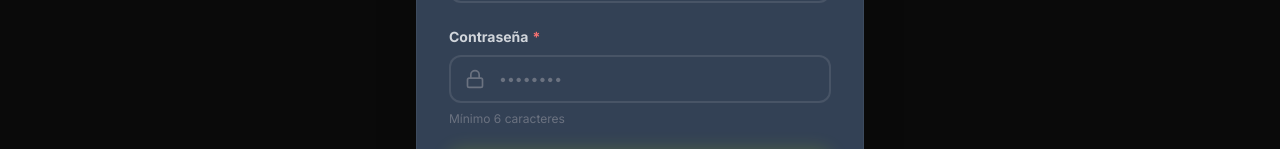
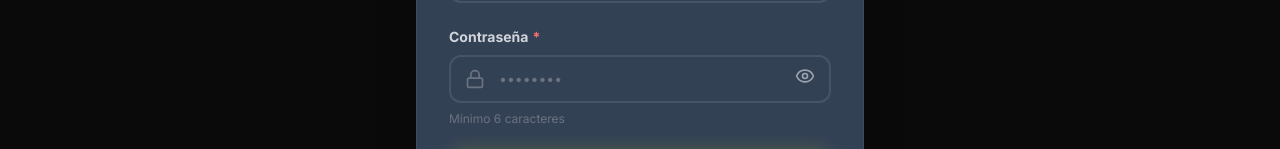
Before and after one commit to kyruodioso/condominio-os, a Next.js app: page /login in a window 1280 px wide. Shown: the part 485-634 px from the top of the page. Built offline with nearby package versions, Linux system fonts and the light colour scheme; no server answers.

Commit message:
feat: add password visibility toggle to login page

```diff
--- a/src/app/login/page.tsx
+++ b/src/app/login/page.tsx
@@ -3,7 +3,7 @@
 import { useState } from 'react';
 import { signIn } from 'next-auth/react';
 import { useRouter } from 'next/navigation';
-import { Building2, Mail, Lock } from 'lucide-react';
+import { Building2, Mail, Lock, Eye, EyeOff } from 'lucide-react';
 import FormField from '@/components/ui/FormField';
 import { useForm } from '@/hooks/useForm';
 import { validators, composeValidators } from '@/utils/validation';
@@ -16,6 +16,7 @@ interface LoginFormValues {
 export default function LoginPage() {
     const router = useRouter();
     const [serverError, setServerError] = useState('');
+    const [showPassword, setShowPassword] = useState(false);
 
     const form = useForm<LoginFormValues>({
         initialValues: {
@@ -111,7 +112,7 @@ export default function LoginPage() {
                     <FormField
                         label="Contraseña"
                         name="password"
-                        type="password"
+                        type={showPassword ? 'text' : 'password'}
                         value={form.values.password}
                         onChange={form.handleChange('password')}
                         onBlur={form.handleBlur('password')}
@@ -122,7 +123,15 @@ export default function LoginPage() {
                         autoComplete="current-password"
                         icon={Lock}
                         hint="Mínimo 6 caracteres"
-                        showSuccess
+                        endAdornment={
+                            <button
+                                type="button"
+                                onClick={() => setShowPassword(!showPassword)}
+                                className="text-gray-400 hover:text-white transition-colors focus:outline-none"
+                            >
+                                {showPassword ? <EyeOff size={20} /> : <Eye size={20} />}
+                            </button>
+                        }
                     />
 
                     <button
--- a/src/components/ui/FormField.tsx
+++ b/src/components/ui/FormField.tsx
@@ -22,6 +22,7 @@ export interface FormFieldProps {
   validateOnBlur?: boolean;
   showSuccess?: boolean;
   children?: React.ReactNode; // For select options
+  endAdornment?: React.ReactNode; // For custom right-side content (e.g. password toggle)
 }
 
 export default function FormField({
@@ -44,6 +45,7 @@ export default function FormField({
   validateOnBlur = true,
   showSuccess = false,
   children,
+  endAdornment,
 }: FormFieldProps) {
   const [internalError, setInternalError] = useState<string | undefined>();
   const [isTouched, setIsTouched] = useState(touched);
@@ -141,7 +143,7 @@ export default function FormField({
               'w-full rounded-xl px-4 py-3 bg-gym-gray text-white text-sm transition-all',
               'focus:outline-none focus:ring-2',
               Icon && 'pl-12',
-              isValid && 'pr-12',
+              (isValid || endAdornment) && 'pr-12',
               shouldShowError
                 ? 'border-2 border-red-500 focus:ring-red-500/50'
                 : isFocused
@@ -172,7 +174,7 @@ export default function FormField({
               'w-full rounded-xl px-4 py-3 bg-gym-gray text-white text-sm transition-all',
               'placeholder-gray-500 focus:outline-none focus:ring-2',
               Icon && 'pl-12',
-              isValid && 'pr-12',
+              (isValid || endAdornment) && 'pr-12',
               shouldShowError
                 ? 'border-2 border-red-500 focus:ring-red-500/50'
                 : isFocused
@@ -186,9 +188,16 @@ export default function FormField({
         )}
 
         {/* Success Icon */}
-        {isValid && (
+        {isValid && !endAdornment && (
           <div className="absolute right-4 top-1/2 -translate-y-1/2 pointer-events-none">
             <CheckCircle2 size={20} className="text-green-400" />
+          </div>
+        )}
+
+        {/* Custom API End Adornment */}
+        {endAdornment && (
+          <div className="absolute right-4 top-1/2 -translate-y-1/2">
+            {endAdornment}
           </div>
         )}
       </div>
```
Lines whose indentation alone changed are shown as unchanged.
